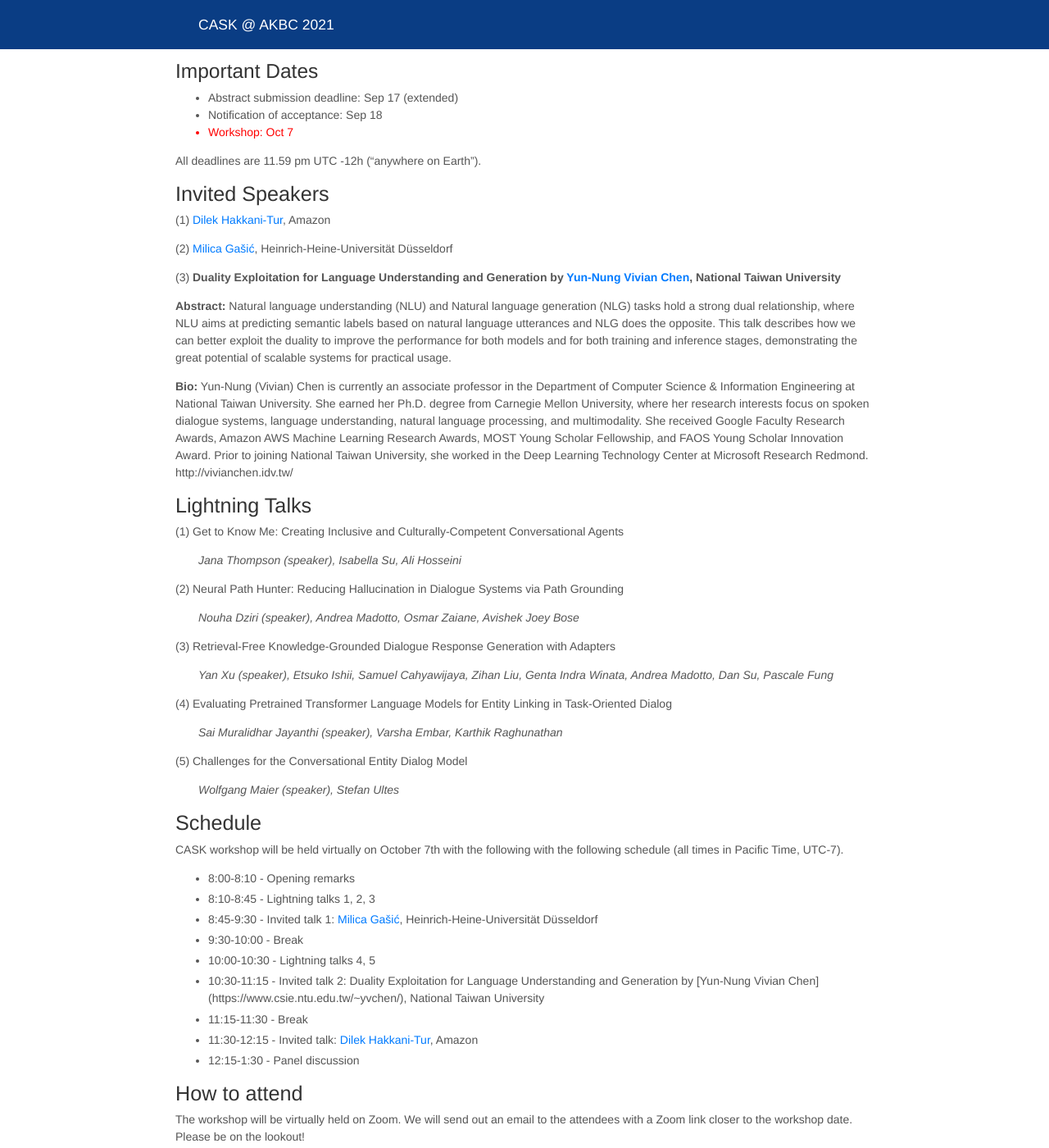
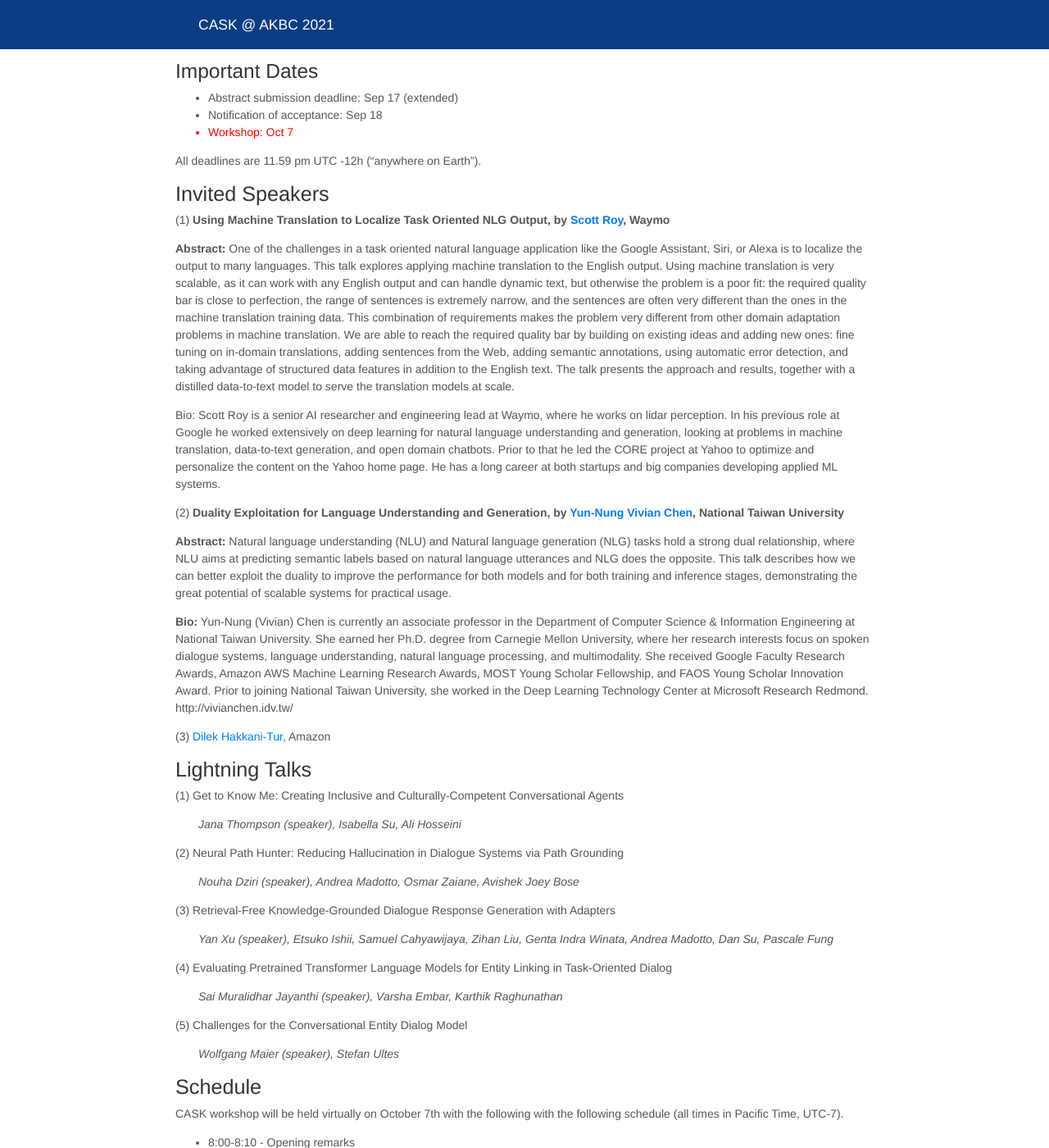
Before and after one commit to cask-workshop/cask-workshop.github.io, a Jekyll site: the page built from index.md, in a window 1280 px wide and 1400 px high, scrolled down 1225 px. Shown: the whole window at 82% size. Built offline with Jekyll 4.4.1, drawn with Linux system fonts in a browser that asks for light colours; nearby versions of some CDN libraries; some of the changed text lies outside the part shown.

Commit message:
Update index.md

```diff
--- a/index.md
+++ b/index.md
@@ -64,13 +64,19 @@ If you require further assistance in participating in the workshop, please let u
 
 ## Invited Speakers
 
-(1) [Dilek Hakkani-Tur](https://www.linkedin.com/in/dilek-hakkani-tur-9517543/), Amazon
+(1) **Using Machine Translation to Localize Task Oriented NLG Output, by [Scott Roy](https://www.linkedin.com/in/scottroy2/), Waymo**
 
-(2) [Milica Gašić](https://www.cs.hhu.de/en/research-groups/dialog-systems-and-machine-learning/our-team/team/cv-gasic), Heinrich-Heine-Universität Düsseldorf
+<p><b>Abstract:</b> One of the challenges in a task oriented natural language application like the Google Assistant, Siri, or Alexa is to localize the output to many languages. This talk explores applying machine translation to the English output. Using machine translation is very scalable, as it can work with any English output and can handle dynamic text, but otherwise the problem is a poor fit: the required quality bar is close to perfection, the range of sentences is extremely narrow, and the sentences are often very different than the ones in the machine translation training data. This combination of requirements makes the problem very different from other domain adaptation problems in machine translation. We are able to reach the required quality bar by building on existing ideas and adding new ones: fine tuning on in-domain translations, adding sentences from the Web, adding semantic annotations, using automatic error detection, and taking advantage of structured data features in addition to the English text. The talk presents the approach and results, together with a distilled data-to-text model to serve the translation models at scale. </p>
 
-(3) **Duality Exploitation for Language Understanding and Generation by [Yun-Nung Vivian Chen](https://www.csie.ntu.edu.tw/~yvchen/), National Taiwan University**
+<p>Bio: Scott Roy is a senior AI researcher and engineering lead at Waymo, where he works on lidar perception.  In his previous role at Google he worked extensively on deep learning for natural language understanding and generation, looking at problems in machine translation, data-to-text generation, and open domain chatbots.  Prior to that he led the CORE project at Yahoo to optimize and personalize the content on the Yahoo home page.  He has a long career at both startups and big companies developing applied ML systems.</p>
+
+(2) **Duality Exploitation for Language Understanding and Generation, by [Yun-Nung Vivian Chen](https://www.csie.ntu.edu.tw/~yvchen/), National Taiwan University**
+
 <p><b>Abstract:</b> Natural language understanding (NLU) and Natural language generation (NLG) tasks hold a strong dual relationship, where NLU aims at predicting semantic labels based on natural language utterances and NLG does the opposite. This talk describes how we can better exploit the duality to improve the performance for both models and for both training and inference stages, demonstrating the great potential of scalable systems for practical usage.</p>
+
 <p><b>Bio:</b> Yun-Nung (Vivian) Chen is currently an associate professor in the Department of Computer Science & Information Engineering at National Taiwan University. She earned her Ph.D. degree from Carnegie Mellon University, where her research interests focus on spoken dialogue systems, language understanding, natural language processing, and multimodality. She received Google Faculty Research Awards, Amazon AWS Machine Learning Research Awards, MOST Young Scholar Fellowship, and FAOS Young Scholar Innovation Award. Prior to joining National Taiwan University, she worked in the Deep Learning Technology Center at Microsoft Research Redmond. http://vivianchen.idv.tw/ </p>
+
+(3) [Dilek Hakkani-Tur](https://www.linkedin.com/in/dilek-hakkani-tur-9517543/), Amazon
 
 ## Lightning Talks
 
@@ -102,7 +108,7 @@ CASK workshop will be held virtually on October 7th with the following with the
     <ul>
 <li>8:00-8:10 - Opening remarks</li>
 <li>8:10-8:45 - Lightning talks 1, 2, 3</li>
-<li>8:45-9:30 - Invited talk 1: <a href="https://www.cs.hhu.de/en/research-groups/dialog-systems-and-machine-learning/our-team/team/cv-gasic">Milica Gašić</a>, Heinrich-Heine-Universität Düsseldorf</li>
+<li>8:45-9:30 - Invited talk 1: Using Machine Translation to Localize Task Oriented NLG Output, by [Scott Roy](https://www.linkedin.com/in/scottroy2/), Waymo</li>
 <li>9:30-10:00 - Break</li>
 <li>10:00-10:30 - Lightning talks 4, 5</li>
 <li>10:30-11:15 - Invited talk 2: Duality Exploitation for Language Understanding and Generation by [Yun-Nung Vivian Chen](https://www.csie.ntu.edu.tw/~yvchen/), National Taiwan University</li>
```
